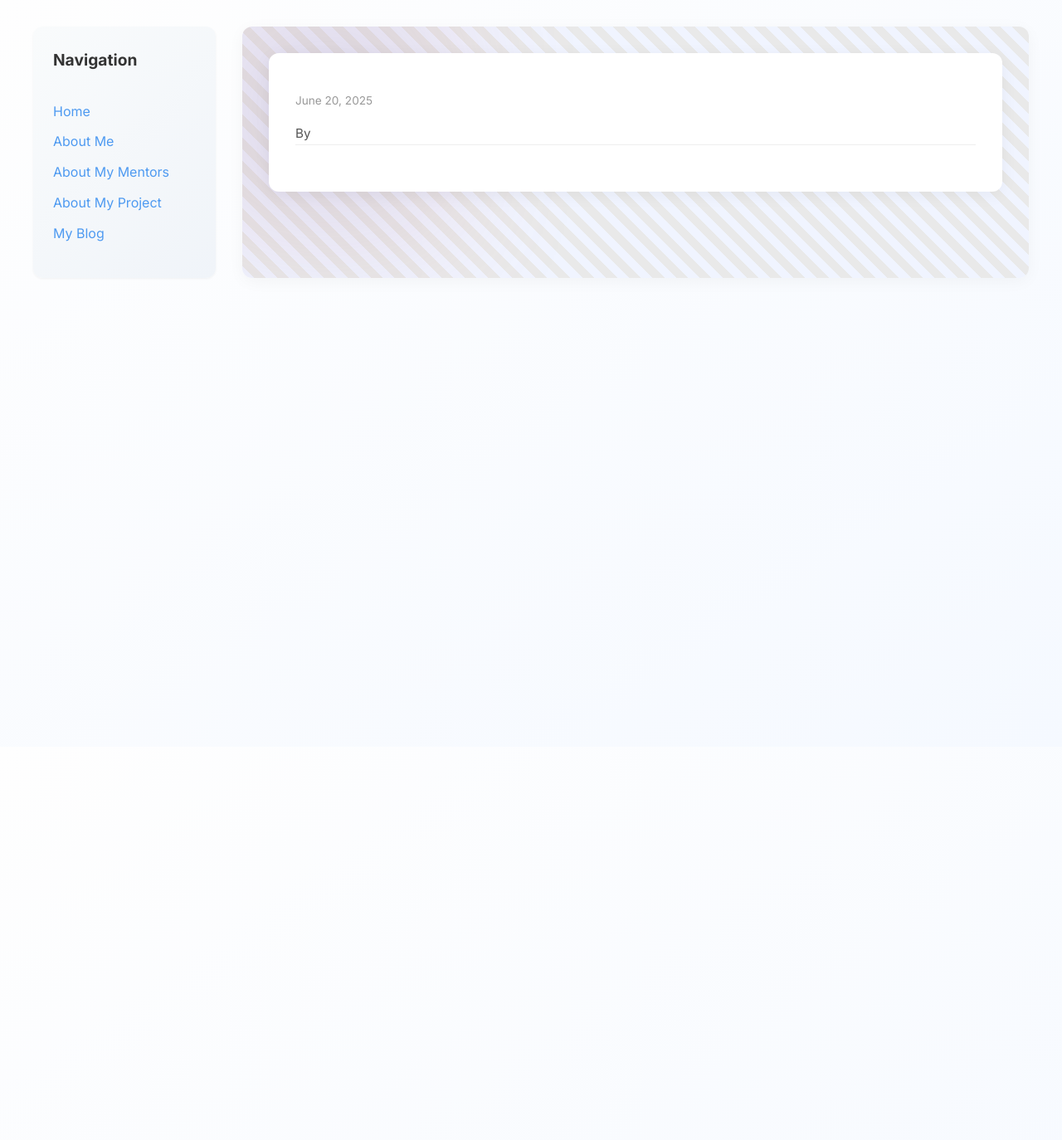
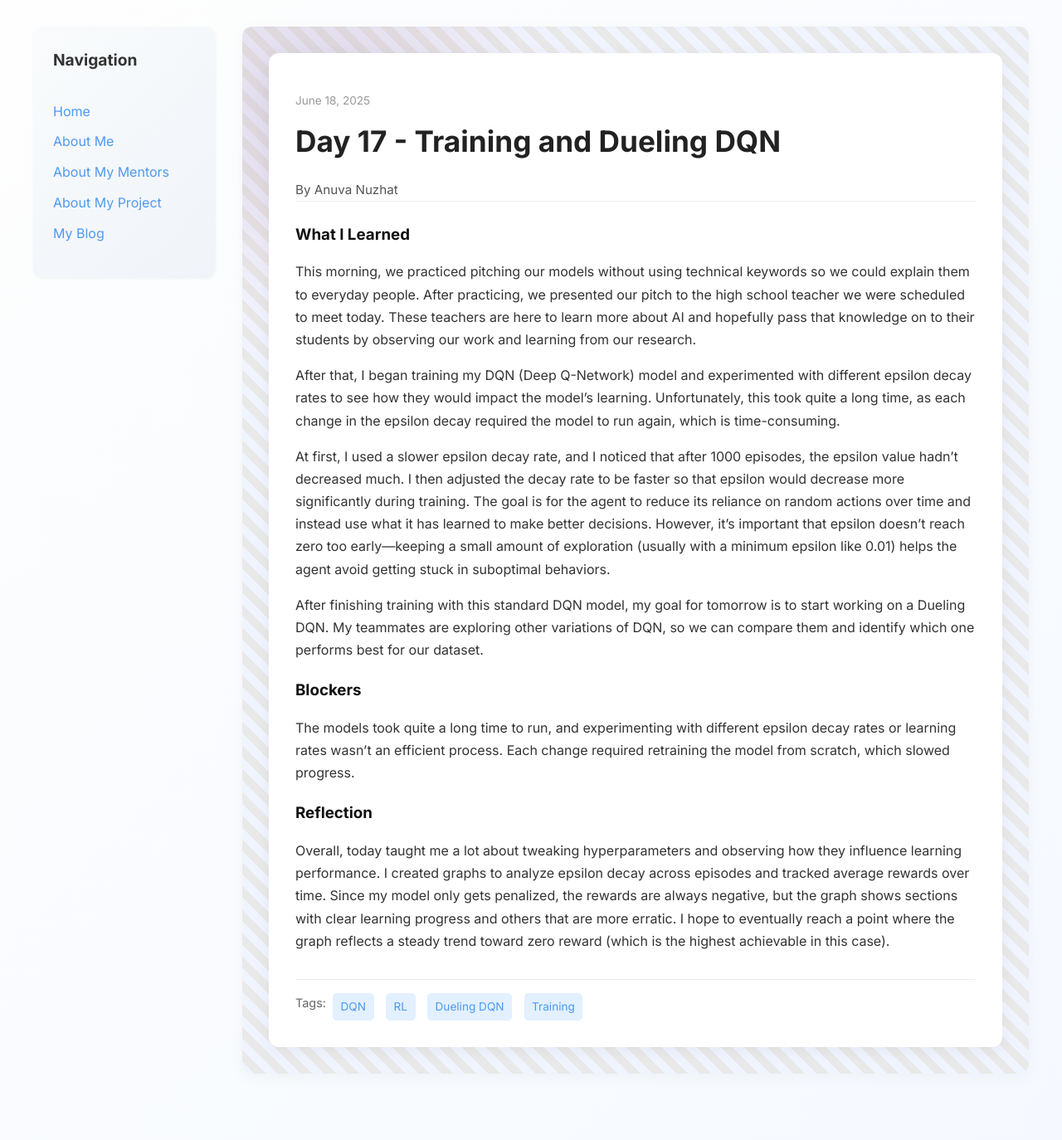
Before and after one commit to anuvanuzhat/anuvanuzhat.github.io, a Jekyll site: the page built from _posts/2025-06-18-day-17.md, in a window 1280 px wide. Shown: the whole page at 83% size. Built offline with Jekyll 4.4.1, drawn with Linux system fonts in a browser that asks for light colours; our own code applies the rules of GitHub Pages for plain Markdown files; before the commit the page ends 900 px from its top, so only the background shows below that.

Commit message:
Update 2025-06-18-day-17.md

```diff
--- a/_posts/2025-06-18-day-17.md
+++ b/_posts/2025-06-18-day-17.md
@@ -7,21 +7,31 @@ permalink: /day17.html
 tags: ["DQN", "RL", "Dueling DQN", "Training"]
 
 what_i_learned: |
-  This morning, we practiced pitching our models without using technical keywords so we could explain them to everyday people. After practicing, we presented our pitch to the high school teacher we were scheduled to meet today. These teachers are here to learn more about AI and hopefully pass on that knowledge to their students by observing our work and learning from our research.
+  This morning, we practiced pitching our models without using technical keywords so we could explain them to everyday people.
+  After practicing, we presented our pitch to the high school teacher we were scheduled to meet today. These teachers are here
+  to learn more about AI and hopefully pass that knowledge on to their students by observing our work and learning from our research.
 
-After that, I began training my DQN (Deep Q-Network) model and experimented with different epsilon decay rates to see how they would impact the model’s learning. Unfortunately, this took quite a long time, as each change in the epsilon decay required the model to run again, which is time-consuming.
+  After that, I began training my DQN (Deep Q-Network) model and experimented with different epsilon decay rates to see how they
+  would impact the model’s learning. Unfortunately, this took quite a long time, as each change in the epsilon decay required
+  the model to run again, which is time-consuming.
 
-At first, I used a slower epsilon decay rate, and I noticed that after 1000 episodes, the epsilon value hadn’t decreased much. I then adjusted the decay rate to be faster so that epsilon would decrease more significantly during training. The goal is for the agent to reduce its reliance on random actions over time and instead use what it has learned to make better decisions. However, it's important that epsilon doesn't reach zero too early—keeping a small amount of exploration (usually with a minimum epsilon like 0.01) helps the agent avoid getting stuck in suboptimal behaviors.
+  At first, I used a slower epsilon decay rate, and I noticed that after 1000 episodes, the epsilon value hadn’t decreased much.
+  I then adjusted the decay rate to be faster so that epsilon would decrease more significantly during training. The goal is for
+  the agent to reduce its reliance on random actions over time and instead use what it has learned to make better decisions.
+  However, it's important that epsilon doesn’t reach zero too early—keeping a small amount of exploration (usually with a
+  minimum epsilon like 0.01) helps the agent avoid getting stuck in suboptimal behaviors.
 
-After finishing training with this standard DQN model, my goal for tomorrow is to start working on a Dueling DQN. My teammates are exploring other variations of DQN, so we can compare them and identify which one performs best for our dataset.
+  After finishing training with this standard DQN model, my goal for tomorrow is to start working on a Dueling DQN. My teammates
+  are exploring other variations of DQN, so we can compare them and identify which one performs best for our dataset.
 
 blockers: |
-  The models took quite a long time to run and when experimenting with different epsilon decay rates or learning rates it
-  wasn't an efficient way of training the AI model.
+  The models took quite a long time to run, and experimenting with different epsilon decay rates or learning rates wasn't an
+  efficient process. Each change required retraining the model from scratch, which slowed progress.
 
 reflection: |
-  Overall today taught me a lot about changing up the hyperparameters and seeing how well the model learned with different decay
-  rates and learning rates. I made graphs to analyze the epsilon decay over each episode and the average rewards over vs the episodes.
-  Since my model only gets penalized the rewards are always negative but the graph has sections with higher learning curves and more
-  erratic ones. I hope to get to get to a place where the graph reflects a steady constant close to zero reward (the highest it can get).
+  Overall, today taught me a lot about tweaking hyperparameters and observing how they influence learning performance.
+  I created graphs to analyze epsilon decay across episodes and tracked average rewards over time. Since my model only gets
+  penalized, the rewards are always negative, but the graph shows sections with clear learning progress and others that are
+  more erratic. I hope to eventually reach a point where the graph reflects a steady trend toward zero reward (which is the
+  highest achievable in this case).
 ---
```
